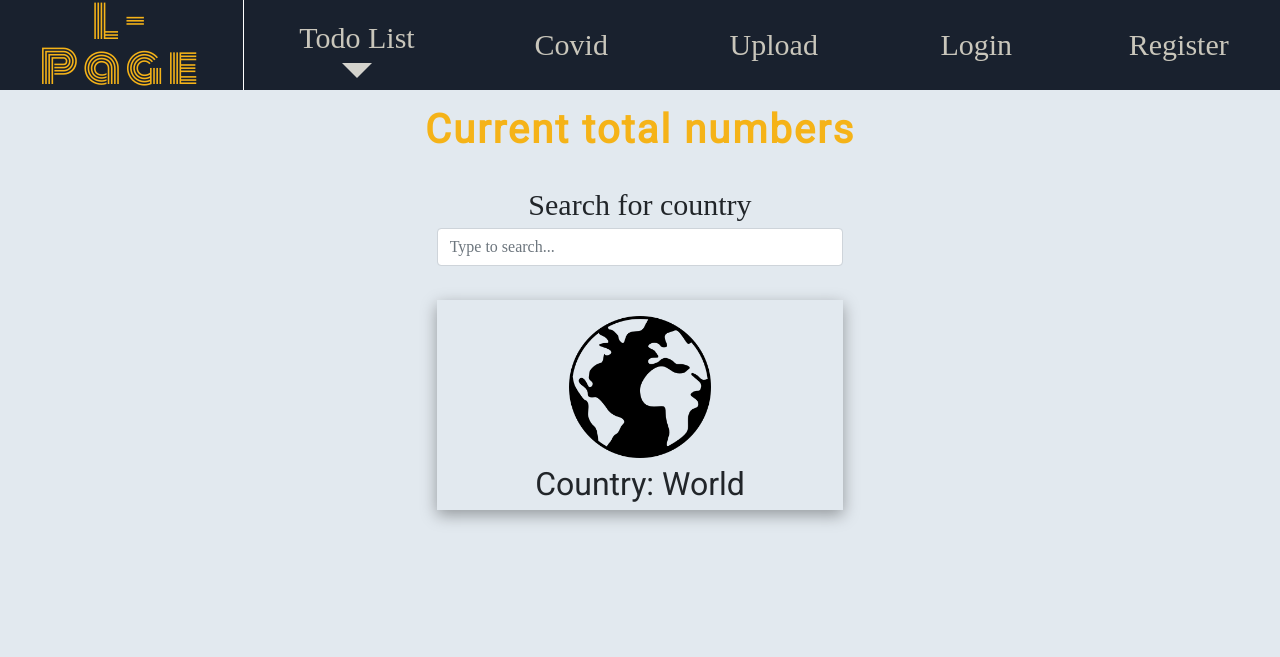
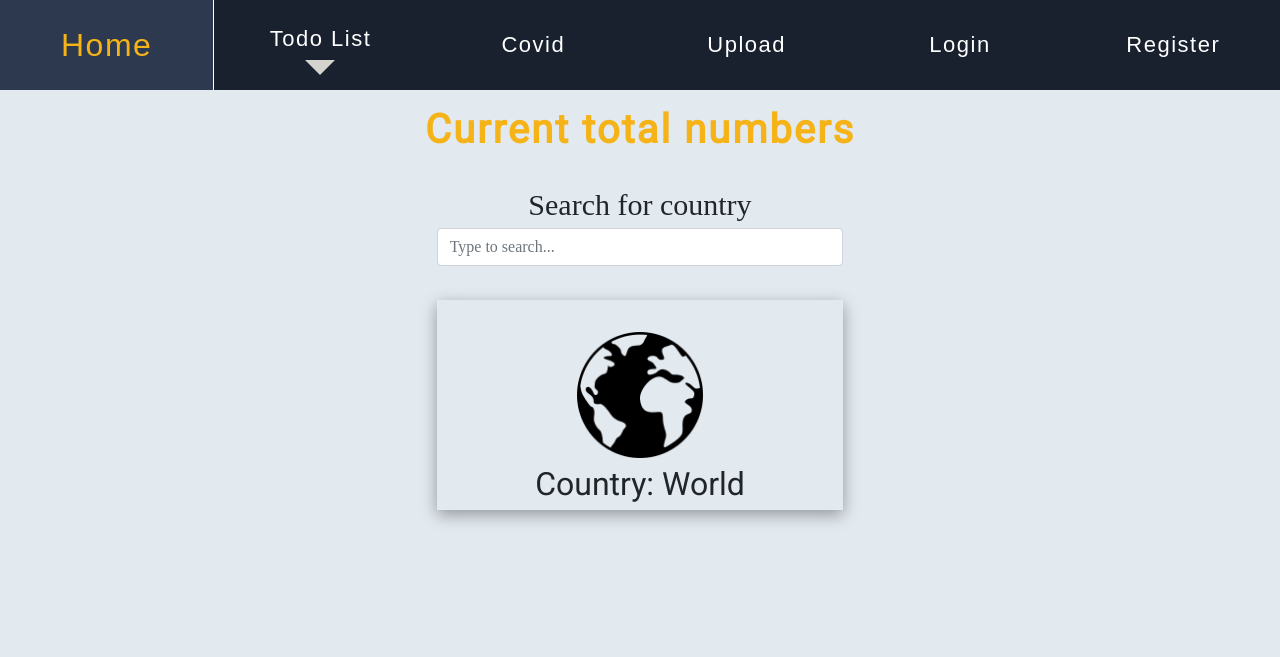
Before and after one commit to eyko139/melonpage, a Flask app: page /covid/stats in a window 1280 px wide. Shown: the top 657 px of the page. Run offline with Flask 2, Linux system fonts and the light colour scheme; data that the repository does not hold is empty; some libraries are stand-ins or nearby versions.

Commit message:
index visuals

```diff
--- a/app/static/covid.css
+++ b/app/static/covid.css
@@ -56,11 +56,11 @@ tr {
     text-align: center;
 }
 .visualcovid img {
-    height:auto;
-    max-width: 35%;
+    max-height: 60%;
+    width: auto;
 }
 #New\ Deaths img {
-    max-width: 30%;
+    max-width: 25%;
 }
 #New\ Confirmed {
     grid-area:1/1/3/3;
--- a/app/static/mycss.css
+++ b/app/static/mycss.css
@@ -58,6 +58,7 @@ main {
     display:grid;
     grid-template-rows: 400px 400px 100px;
     grid-template-columns: repeat(12, 1fr);
+    grid-gap: 10px;
 }
 header {
     display: flex;
@@ -71,6 +72,7 @@ header {
 footer {
     grid-area: 3/1/4/13;
     background-color:#19212e;
+    margin-top:10px;
   }
 h1, h2, h3 {
   color: #f5b318;
@@ -144,13 +146,13 @@ li {
     flex: 1 1 0;
     align-items: center;
     justify-content: center;
+    transition: all 0.2s ease-in 0s;
 }
 ul a.brand {
-    font-size: 45px;
-    padding: 22px 40px;
+    font-size: 32px;
     color: #f5b318;
-    letter-spacing: 5px;
-    font-family: 'Monoton', cursive;
+    letter-spacing: 1.5px;
+    font-family: arial, cursive;
 }
 ul.toggled a.brand {
     border-bottom: 1px solid white;
@@ -171,6 +173,13 @@ ul.toggled a.brand {
     grid-area: 1/1/2/span 12;
     height: 100%;
     align-items: center;
+    margin:10px;
+    box-shadow: rgb(0 0 0 / 35%) 0px 15px 25px;
+    border-radius: 5px;
+}
+.my-row:hover{
+  box-shadow: rgba(0, 0, 0, 0.22) 0px 29px 53px;
+  transform: translate3d(0px, -3px, 0px);
 }
 .my-row2 {
     display: grid;
@@ -181,6 +190,13 @@ ul.toggled a.brand {
     grid-area: 2/1/2/span 12;
     height: 100%;
     align-items: center;
+    margin:10px;
+    box-shadow: rgb(0 0 0 / 35%) 0px 15px 25px;
+    border-radius: 5px;
+}
+.my-row2:hover{
+  box-shadow: rgba(0, 0, 0, 0.22) 0px 29px 53px;
+  transform: translate3d(0px, -3px, 0px);
 }
 .img-container {
     grid-area: 1/1/3/7;
@@ -399,9 +415,17 @@ ul.toggled a.brand {
 
 li a {
   text-decoration: none;
-  font-size: 30px;
-  color: #c9c6bb;
+  font-size: 22px;
+  color: white;
   text-align: center;
+  font-family: arial;
+  letter-spacing: 1.5px;
+}
+li a:hover{
+  color:white;
+}
+li:hover {
+  background-color:#2D394E ;
 }
 /*li:nth-last-child(2) {
   border-right: none;
@@ -420,12 +444,11 @@ li:first-child {
 }
 
 li a.active {
-  background-color: green;
   color: white;
 }
 .dropdownbtn {
   padding: 0;
-  width: 227px;
+  width: 100%;
   text-decoration: none;
   height: 100%;
   text-align: center;
@@ -452,7 +475,7 @@ ul.toggled .dropdown {
   display: flex;
   position: absolute;
   top: 90px;
-  width: inherit;
+  width: 250px;
   color: black;
   max-height: 0px;
   overflow-y: hidden;
--- a/app/templates/base.html
+++ b/app/templates/base.html
@@ -29,7 +29,7 @@
 <body>
     <div class="navbox" id="navbox">
                 <ul id="navlist">
-                    <li><a href="{{ url_for("main.index") }}" class="brand">L-Page</a>
+                    <li><a href="{{ url_for("main.index") }}" class="brand">Home</a>
                         <div class="hamburger" id="toggler">
                             <span class="line"></span>
                             <span class="line2"></span>
```
